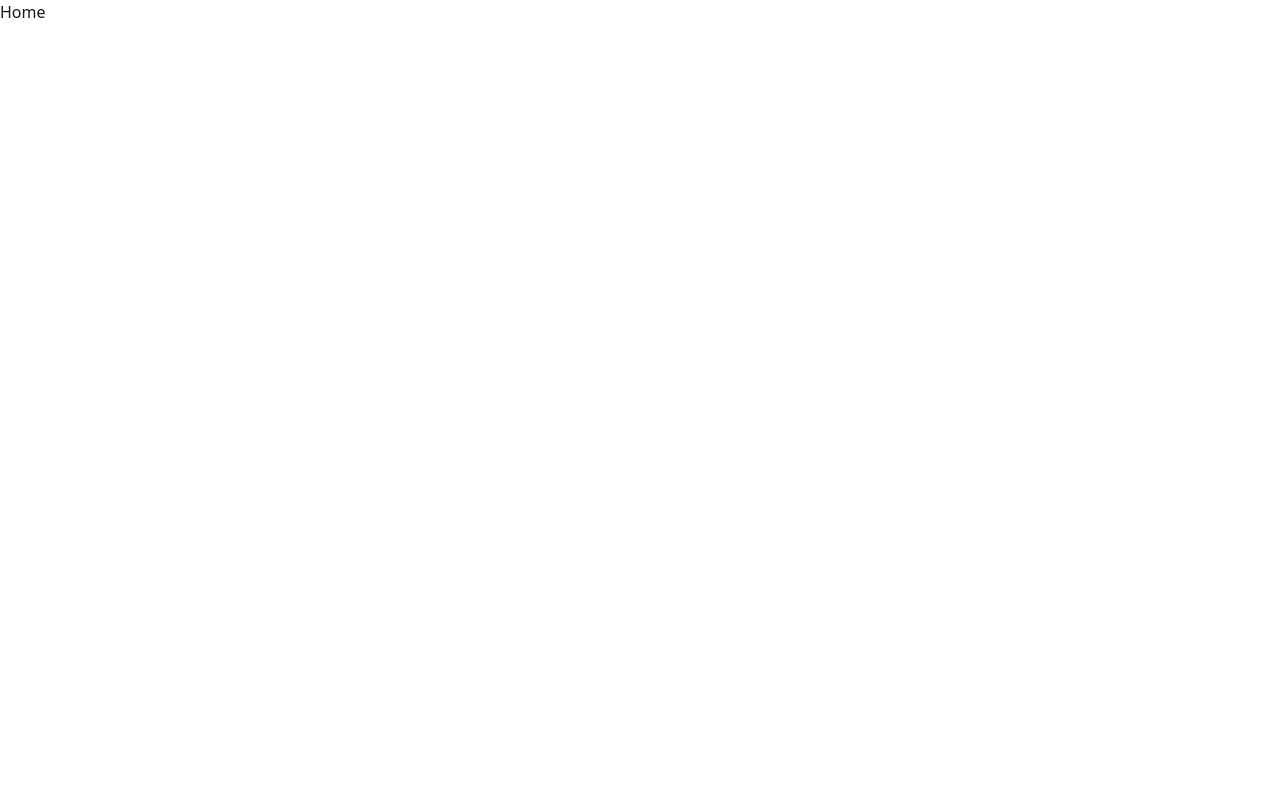
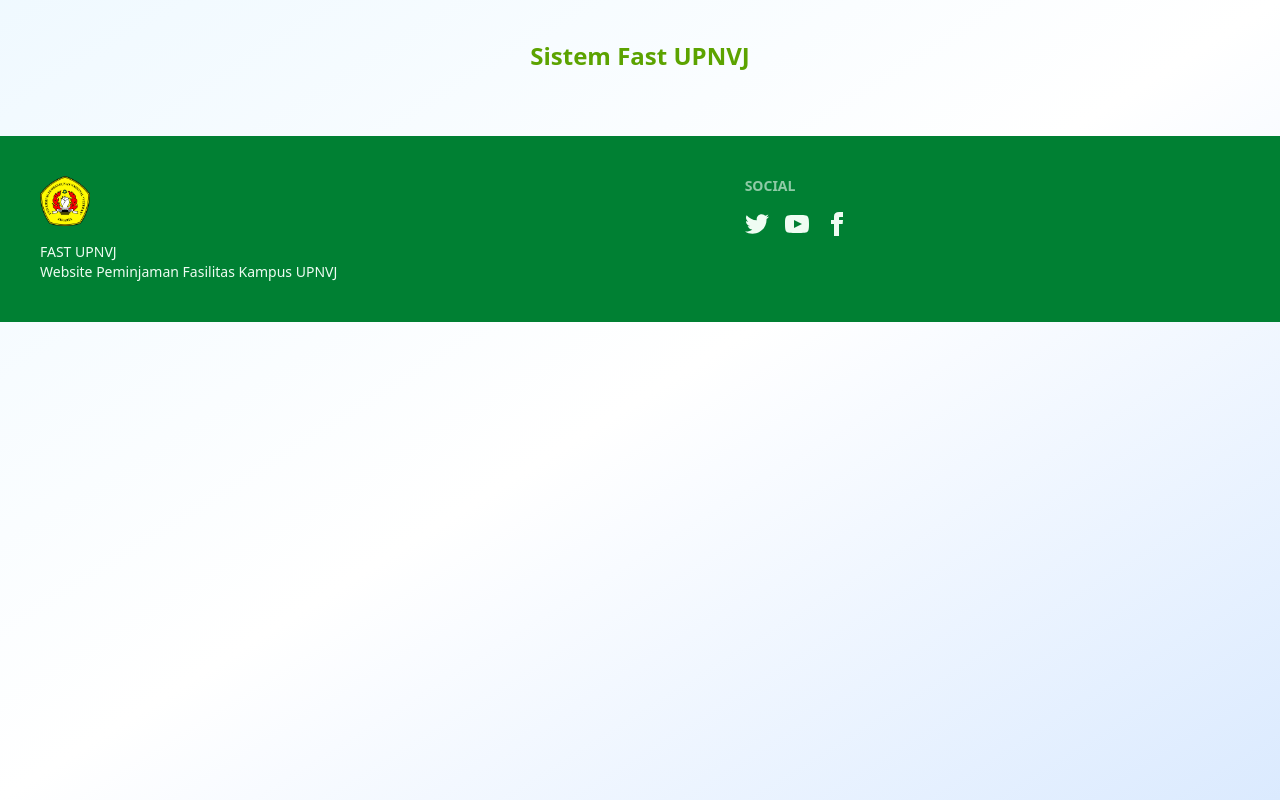
Before and after one commit to raisadeviap/fast-upnvj, a React (Vite) app: page /home in a window 1280 px wide. Built offline with nearby package versions, Linux system fonts and the light colour scheme.

Commit message:
Resolve konflik dan update Home.jsx

```diff
--- a/src/pages/Home.jsx
+++ b/src/pages/Home.jsx
@@ -1,11 +1,48 @@
-import React from "react";
+import React, { useState, useEffect } from "react";
+import { useNavigate } from "react-router-dom";
+import CountUp from "react-countup";
+import Footer from "../components/Footer";
 
-function Home() {
+function HomePage() {
+  const navigate = useNavigate();
+
+  const [greeting, setGreeting] = useState("");
+  useEffect(() => {
+    const hour = new Date().getHours();
+    if (hour < 12) setGreeting("Selamat Pagi 👋");
+    else if (hour < 18) setGreeting("Selamat Sore ☀️");
+    else setGreeting("Selamat Malam 🌙");
+  }, []);
+
+  const stats = {
+    gedungDipinjam: 6,
+    ruanganTersedia: 14,
+    jamTerpakai: 92,
+  };
+
+  const services = [
+    { icon: "📅", title: "Peminjaman Ruangan", link: "/layanan/peminjaman" },
+    { icon: "🧾", title: "Histori Penggunaan", link: "/layanan/histori" },
+    { icon: "📊", title: "Laporan & Statistik", link: "/layanan/statistik" },
+    { icon: "📌", title: "Persetujuan", link: "/layanan/persetujuan" },
+  ];
+
   return (
-    <div>
-      <h1>Home</h1>
+    <div
+      className="min-h-screen bg-gradient-to-br from-sky-50 via-white to-blue-100"
+      data-theme="light"
+    >
+      <main className="container mx-auto px-6 py-10">
+        {/* Logo & Header */}
+        <div className="flex items-center justify-center mb-6">
+          <h1 className="text-2xl font-bold text-primary">Sistem Fast UPNVJ</h1>
+        </div>
+
+        {/* ...lanjutan kode */}
+      </main>
+      <Footer />
     </div>
   );
 }
 
-export default Home;
+export default HomePage;
```
